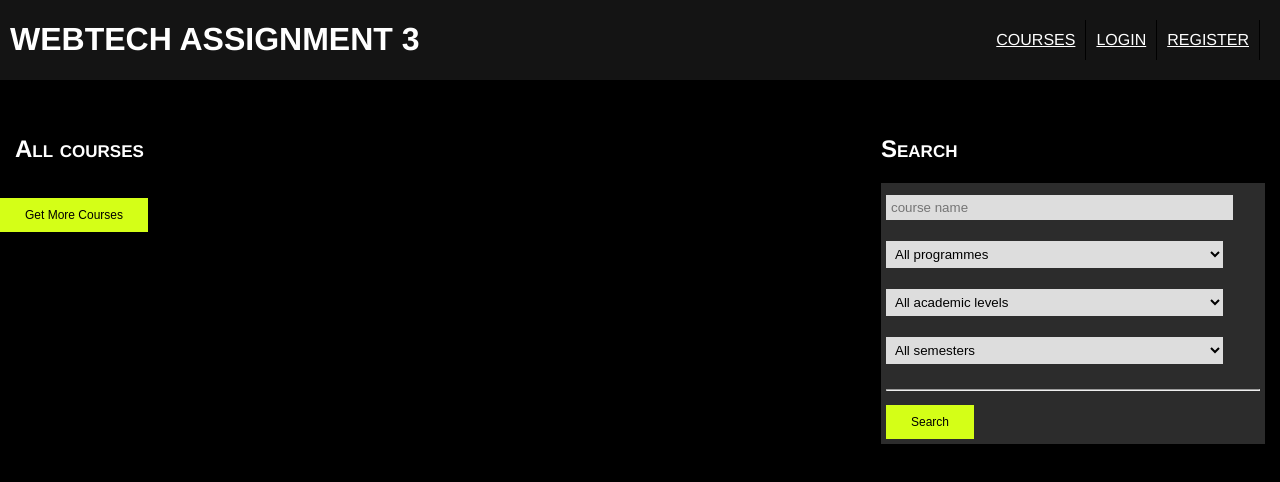
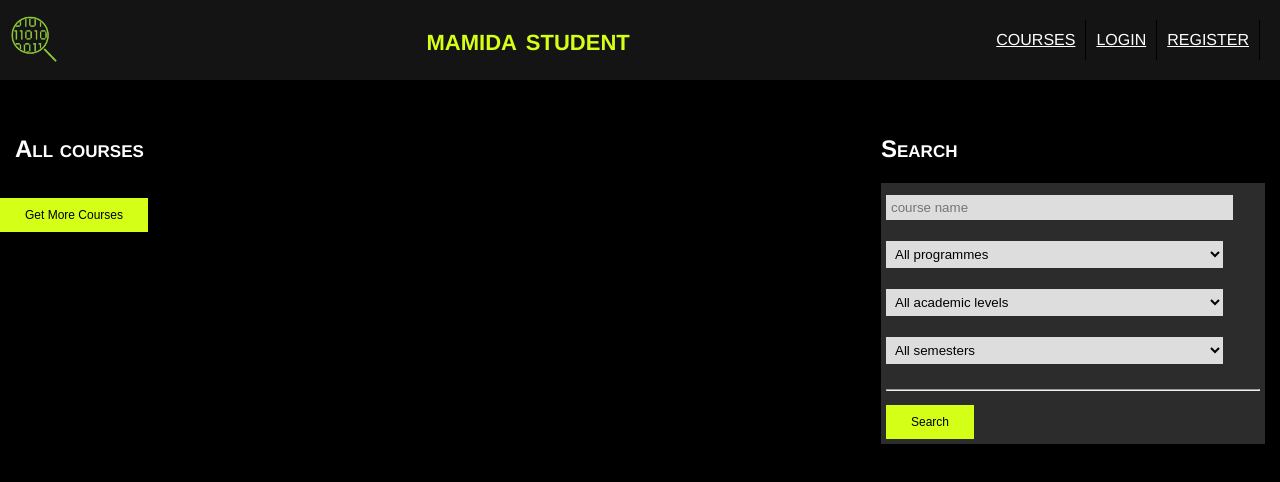
Before and after one commit to dovdb2001/WebTechApp, a website: page views/index.html in a window 1280 px wide. Drawn offline with Linux system fonts and the light colour scheme; files that its build step writes are made by us from their sources; no server answers; files whose address does not match are found by name.

Commit message:
added some images and start of final styling

```diff
--- a/public/javascript/course-details.js
+++ b/public/javascript/course-details.js
@@ -118,7 +118,7 @@ function drawReview(review) {
         startRating = review.rating + " stars";
     }
 
-    addTextNode(review.first_name + ", " + startRating, div);
+    addTextNode(review.first_name + ": " + startRating, div);
     addTextNode(review.content, div);
 
     document.body.append(div);
--- a/public/main.css
+++ b/public/main.css
@@ -46,6 +46,22 @@ header {
     padding-top: 0;
     padding-bottom: 0;
 }
+
+header h1 a {
+    color: #D4FF17;
+    text-decoration: none;
+}
+
+header h1 a:hover {
+    color: #D4FF17;
+    text-decoration: none;
+}
+
+header img {
+    width: 50px;
+    height: 50px;
+}
+
 
  ul {
 	height: 100%;
--- a/server.js
+++ b/server.js
@@ -21,7 +21,6 @@ app.use(session({
     resave: false,
     saveUninitialized: false
 }));
-
 
 // --- // public pages // no database access
 
--- a/views/index.html
+++ b/views/index.html
@@ -5,7 +5,8 @@
     </head>
 
     <header>
-        <h1>WEBTECH ASSIGNMENT 3</h1>
+        <img src="/images/logo.png">
+        <h1><a href="/">mamida student</a></h1>
         <ul>
             <li><a href="/">Courses</a></li>
             <li><a href="/login">Login</a></li>
```
Also changed, not shown: views/account-update.html (+1 -1 lines), views/account.html (+1 -1 lines), views/browse.html (+1 -1 lines), views/course-details.html (+1 -1 lines), views/course-information.html (+1 -1 lines), views/enrolled-courses.html (+1 -1 lines), public/favicon.ico (added), public/images/logo.png (added), 1 other file.
